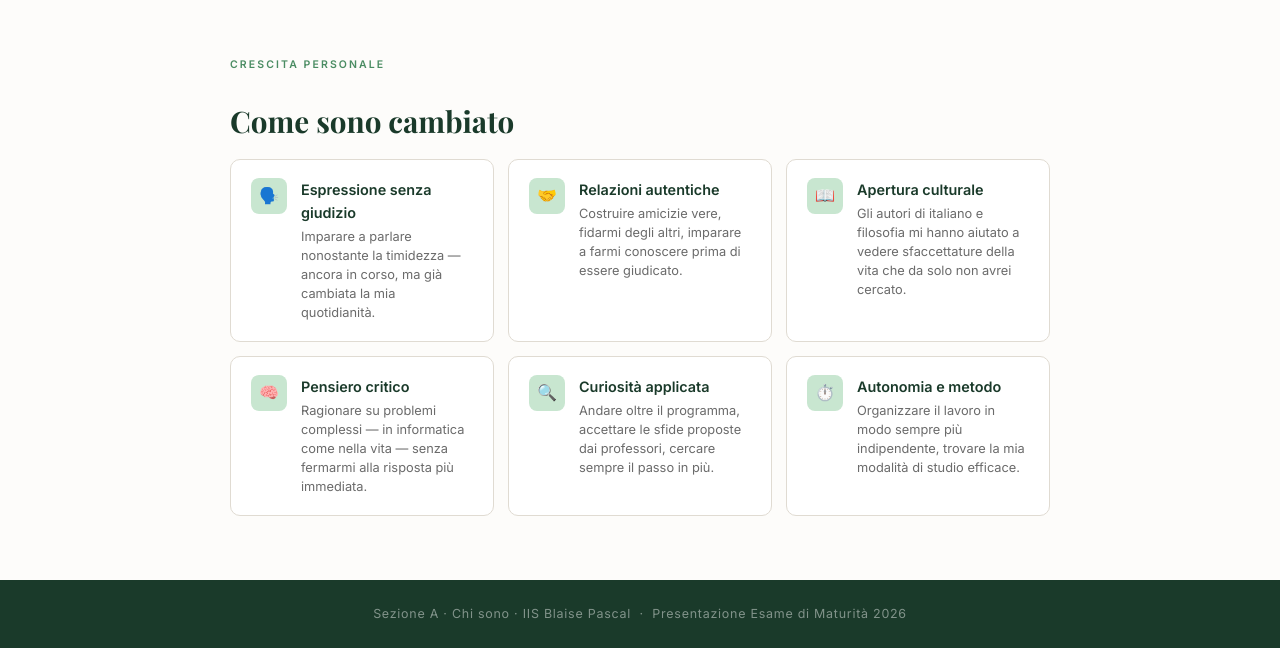
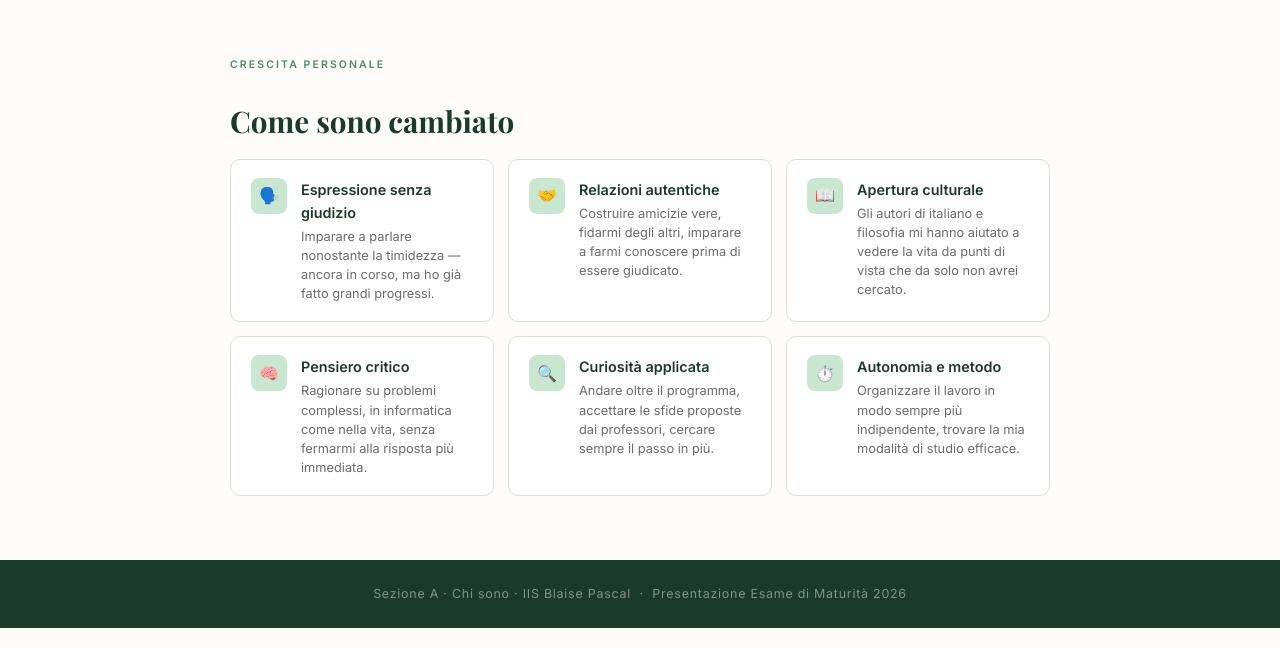
Before and after one commit to AlfoPixel/alfopixel.github.io, a plain HTML site: page index.html in a window 1280 px wide. Shown: the part 2533-3181 px from the top of the page. Drawn offline with nearby package versions, Linux system fonts and the light colour scheme; a web font is replaced by a local one.

Commit message:
Refine skill descriptions in index.html
Updated skill descriptions for clarity and improved expression.

```diff
--- a/index.html
+++ b/index.html
@@ -101,7 +101,6 @@
         }
       });
 
-      // Se rimangono foto, le uniamo all'ultima riga invece di lasciarle sole
       if (current.length > 0) {
         if (rows.length > 0 && current.length <= 2) {
           rows[rows.length - 1] = rows[rows.length - 1].concat(current);
@@ -128,7 +127,7 @@
         <div class="skill-icon">🗣️</div>
         <div>
           <div class="skill-name">Espressione senza giudizio</div>
-          <div class="skill-desc">Imparare a parlare nonostante la timidezza — ancora in corso, ma già cambiata la mia quotidianità.</div>
+          <div class="skill-desc">Imparare a parlare nonostante la timidezza — ancora in corso, ma ho già fatto grandi progressi.</div>
         </div>
       </div>
       <div class="skill-item">
@@ -142,14 +141,14 @@
         <div class="skill-icon">📖</div>
         <div>
           <div class="skill-name">Apertura culturale</div>
-          <div class="skill-desc">Gli autori di italiano e filosofia mi hanno aiutato a vedere sfaccettature della vita che da solo non avrei cercato.</div>
+          <div class="skill-desc">Gli autori di italiano e filosofia mi hanno aiutato a vedere la vita da punti di vista che da solo non avrei cercato.</div>
         </div>
       </div>
       <div class="skill-item">
         <div class="skill-icon">🧠</div>
         <div>
           <div class="skill-name">Pensiero critico</div>
-          <div class="skill-desc">Ragionare su problemi complessi — in informatica come nella vita — senza fermarmi alla risposta più immediata.</div>
+          <div class="skill-desc">Ragionare su problemi complessi, in informatica come nella vita, senza fermarmi alla risposta più immediata.</div>
         </div>
       </div>
       <div class="skill-item">
```
